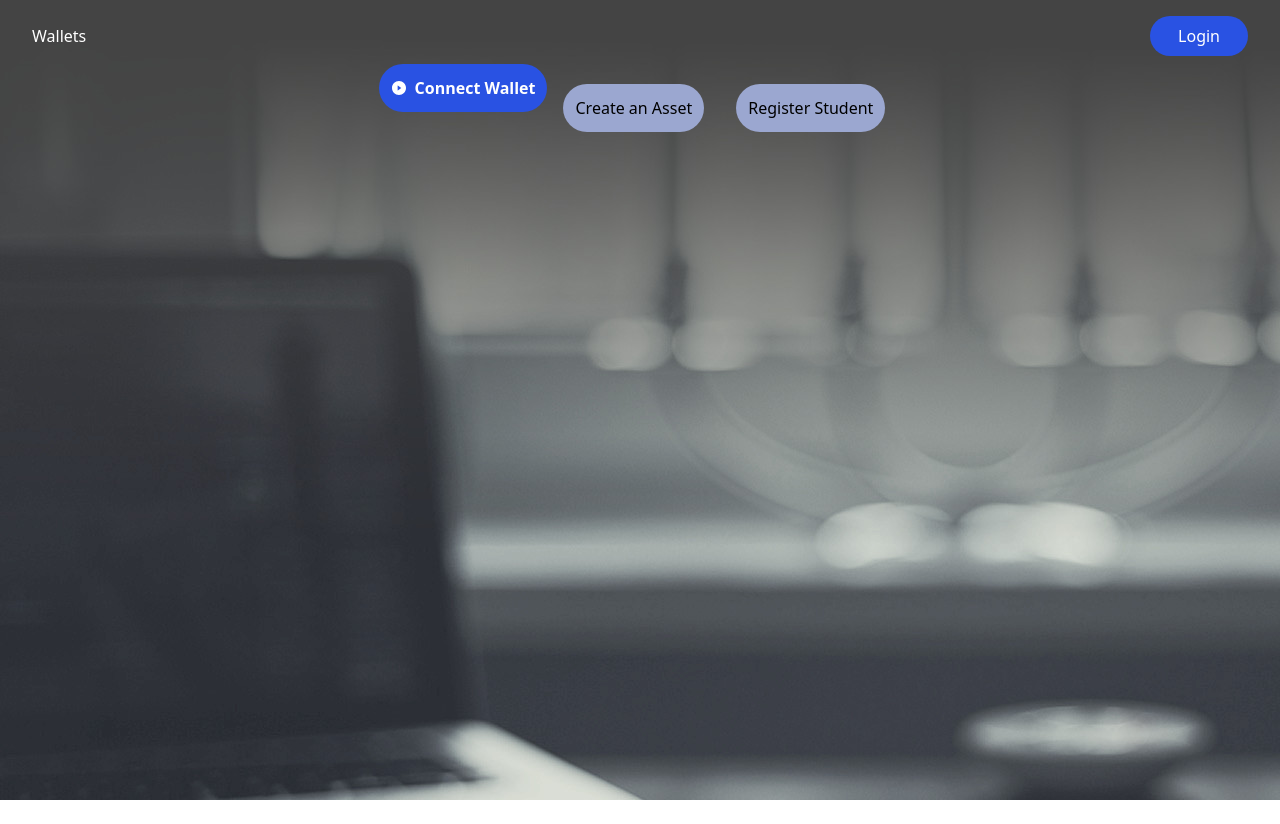
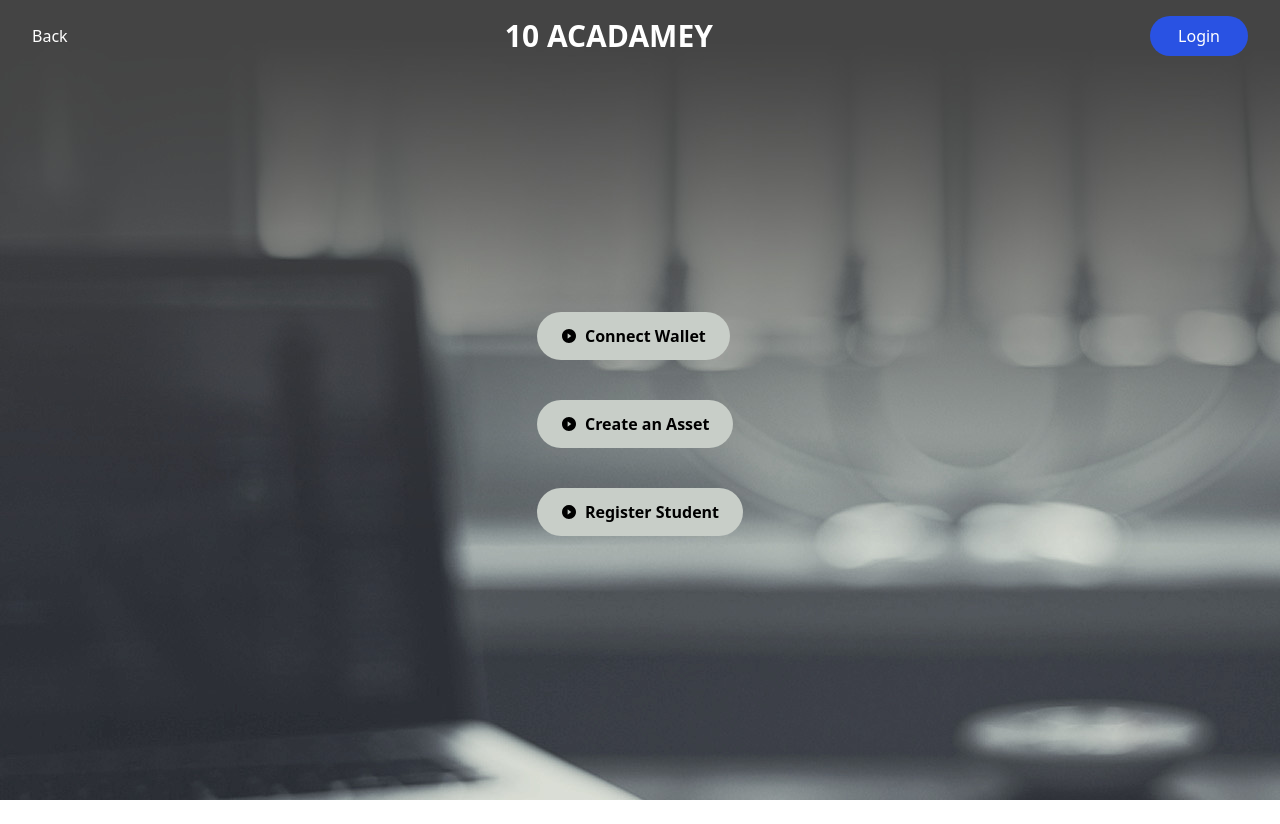
Before and after one commit to Jeremy-Tesh/algo-certificate-distribution, a Next.js app: page /admin in a window 1280 px wide. Before the commit the page ends 800 px from the top, so only its background shows below. Built offline with nearby package versions, Linux system fonts and the light colour scheme.

Commit message:
feat:connect algo signer

```diff
--- a/components/Navbar.js
+++ b/components/Navbar.js
@@ -1,6 +1,7 @@
 import React from "react";
 import { HiMenuAlt4 } from "react-icons/hi";
 import { AiOutlineClose } from "react-icons/ai";
+import  Router  from "next/router";
 
 // import logo from "../../images/logo.png";
 
@@ -17,10 +18,11 @@ const Navbar = ({children}) => {
       <div className="md:flex-[0.5] flex-initial justify-center items-center">
         {/* <img src={logo} alt="logo" className="w-32 cursor-pointer" /> */}
       </div>
-      <ul className="text-white md:flex hidden list-none flex-row justify-between items-center flex-initial">
-        {[ "Wallets"].map((item, index) => (
+      <ul onClick={()=>Router.back()} className="text-white md:flex hidden list-none flex-row justify-between items-center flex-initial">
+        {[ "Back"].map((item, index) => (
           <NavBarItem key={item + index} title={item} />
         ))}
+        <li className="text-3xl font-bold">10 ACADAMEY</li>
         <li className="bg-[#2952e3] py-2 px-7 mx-4 rounded-full cursor-pointer hover:bg-[#2546bd]">
           Login
         </li>
--- a/pages/admin.js
+++ b/pages/admin.js
@@ -20,30 +20,31 @@ console.log("account =",currentAccount)
 
 
     <button onClick={()=>{}}></button>
-    <div className="flex w-full justify-center items-center">
-<div className="flex mf:flex-row flex-col items-start justify-between  ">
+    <div className="flex w-full justify-center items-center h-full">
+<div className="flex mf:flex-row flex-col items-start justify-center h-full  ">
 
 
      {currentAccount ? <div></div> : <button
         type="button"
         onClick={ConnectAlgoSigner}
-        className="flex flex-row justify-center items-center my-5 bg-[#2952e3] p-3 rounded-full cursor-pointer hover:bg-[#2546bd]"
+        className="flex flex-row justify-center items-center  px-6 my-5 bg-[#c8cec8] p-3 rounded-full cursor-pointer hover:bg-[#2e3036] hover:text-white"
       >
-         <AiFillPlayCircle className="text-white mr-2" />
-        <p className="text-white text-base font-semibold">
+         <AiFillPlayCircle className="text-black mr-2" />
+        <p className="text-black hover:text-white  text-base font-bold">
           Connect Wallet
         </p>
         </button>
         }
 
+      <button onClick={()=>Router.push("/createAsset")} className="flex flex-row justify-center items-center font-bold my-5 bg-[#c8cec8] px-6 p-3 rounded-full cursor-pointer  hover:bg-[#2e3036] hover:text-white text-black">  <AiFillPlayCircle className="text-black mr-2" /><p>Create an Asset</p></button>
+<button onClick={()=>Router.push("/register")}   className="flex flex-row justify-center items-center font-bold my-5 bg-[#c8cec8]  px-6 p-3 rounded-full cursor-pointer hover:bg-[#2e3036] hover:text-white text-black">  <AiFillPlayCircle className="text-black mr-2" />Register Student</button>
 
 
 
   </div>
 
 <div className='flex mt-10'>
-<button onClick={()=>Router.push("/createAsset")} className="flex m-4 flex-row justify-center items-center my-5 bg-[#9ba7d0] p-3 rounded-full cursor-pointer hover:bg-[#2546bd]">Create an Asset</button>
-<button  className="flex m-4 flex-row justify-center items-center my-5 bg-[#9ba7d0] p-3 rounded-full cursor-pointer hover:bg-[#2546bd]">Register Student</button>
+
 </div>
 
 </div>
--- a/pages/createAsset.js
+++ b/pages/createAsset.js
@@ -8,7 +8,7 @@ const algosdk = require("algosdk");
 const FormStyle=({placeholder,onChange})=>(
 
 
-    <input className="mb-[20px] w-[200px] p-[10px] border-r-[5px] border-[#245EC7]" placeholder={placeholder} onChange={onChange} />
+    <input className="my-2 w-full rounded-sm p-2 outline-none bg-transparent text-white  text-lg white-glassmorphism border-b-2 border-gray-400 border-solid" placeholder={placeholder} onChange={onChange} />
 
 );
 
@@ -31,40 +31,74 @@ const CreateAsset = () => {
     const assetUrl = useRef()
     const [isLoading, setLoading] = useState(false)
 
+
+    // const kc=new algosdk.Algodv2(TOKEN,currentAccount)
+
+    // let wallets = client.listWallets().wallets;
+    // console.log(wallets)
+   const wallet = async()=>{
+    let client =   new algosdk.Kmd(TOKEN, ALGOD_SERVER, PORT)
+    let walletid = null;
+    let wallets = (await client.listWallets()).wallets;
+    // wallets.forEach(function (arrayItem) {
+    //     if( arrayItem.name === 'Admin'){
+    //         walletid = arrayItem.id;
+    //     }
+    // });
+    // console.log("Got wallet id",walletid)
+   }
+
+
+
     const createAsset = async () =>{
         // await AlgoSigner.connect();
         setLoading(true)
         let client =   new algosdk.Algodv2(TOKEN, ALGOD_SERVER, PORT)
 
+
+
         //Query Algod to get testnet suggested param
         let txParamsJS = await client.getTransactionParams().do()
+        let note=AlgoSigner.encoding.stringToByteArray(note.current)
+        let addr =currentAccount;
+        let totalIssuance=1;
+        let reserve=currentAccount;
+        let freeze= currentAccount;
+        let clawback= currentAccount;
+        let defaultFrozen= false;
+        let decimals =0;
+        let unitName=unitName.current;
+        let assetName=assetName.current;
+        let assetUrl= assetUrl.current;
+        let manager =currentAccount;
 
         try{
 
-            const txn = await new algosdk.makeAssetCreateTxnWithSuggestedParamsFromObject({
-                from: currentAccount,
-                assetName: assetName.current,
-                unitName: unitName.current,
-                total: +totalUnit.current,
-                assetURL: assetUrl.current,
-                note: AlgoSigner.encoding.stringToByteArray(note.current),
-                suggestedParams: {...txParamsJS},
-                freeze:currentAccount,
-                clawback:currentAccount,
-              });
+            const txn = await new algosdk.makeAssetCreateTxnWithSuggestedParams(addr,note,totalIssuance,decimals,defaultFrozen,manager,reserve,freeze,clawback,unitName,assetName,assetUrl,txParamsJS)
 
-            const txn_b64 = await AlgoSigner.encoding.msgpackToBase64(txn.toByte());
+              let rawSignedTxn = txn.signTxn(currentAccount)
+              let tx = await client.sendRawTransaction(rawSignedTxn).do();
+              let assetID = null;
+              const ptx = await algosdk.waitForConfirmation(client, tx.txId, 4);
+              assetID = ptx["asset-index"];
+              //Get the completed Transaction
+              console.log("Transaction " + tx.txId + " confirmed in round " + ptx["confirmed-round"]);
 
-             let signedTxs  = await AlgoSigner.signTxn([{txn: txn_b64}])
-              console.log(signedTxs)
 
-              // Get the base64 encoded signed transaction and convert it to binary
-            let binarySignedTx = await AlgoSigner.encoding.base64ToMsgpack(signedTxs[0].blob);
 
-             // Send the transaction through the SDK client
-            let id = await client.sendRawTransaction(binarySignedTx).do();
-                console.log(id)
-                setLoading(false)
+            // const txn_b64 = await AlgoSigner.encoding.msgpackToBase64(txn.toByte());
+
+            //  let signedTxs  = await AlgoSigner.signTxn([{txn: txn_b64}])
+            //   console.log(signedTxs)
+
+            //   // Get the base64 encoded signed transaction and convert it to binary
+            // let binarySignedTx = await AlgoSigner.encoding.base64ToMsgpack(signedTxs[0].blob);
+
+            //  // Send the transaction through the SDK client
+            // let id = await client.sendRawTransaction(binarySignedTx).do();
+            //     console.log(id)
+            //     setLoading(false)
+
 
         }catch(err){
             console.log(err)
@@ -74,14 +108,17 @@ const CreateAsset = () => {
 
     return(
     <div className="bg-bg-img w-screen h-screen flex items-center justify-center">
-        <div>
-            <h1>Create Asset</h1>
+        <div className="bg-black bg-opacity-30 border-r-2 p-7 w-[400px] flex flex-col items-center ">
+            <div>
+            <h1 className="text-white font-extrabold text-3xl pb-4">Create Asset</h1>
             <FormStyle onChange = {(e) => assetName.current = e.target.value} placeholder="Asset name" /><br/>
             <FormStyle onChange = {(e) => unitName.current = e.target.value} placeholder="Unit name" /><br/>
             <FormStyle onChange = {(e) => totalUnit.current = e.target.value} placeholder="Total units" /><br/>
             <FormStyle onChange = {(e) => assetUrl.current = e.target.value} placeholder="Asset url" /><br/>
             <FormStyle onChange = {(e) => note.current = e.target.value} placeholder="Enter note" /><br/>
-            <button  onClick ={createAsset}>{isLoading ? "loading...": "Sign Create Asset"}</button>
+            <button className="m-2 mt-7 text-white bg-transparent hover:bg-white-500 text-white-700 font-semibold hover:text-blue-400 py-2 px-4 border border-white-500 hover:border-blue-300 rounded" onClick ={wallet}>{isLoading ? "loading...": "Sign Create Asset"}</button>
+            </div>
+
         </div>
     </div>
     )
--- a/pages/register.js
+++ b/pages/register.js
@@ -10,8 +10,8 @@ const Input=({placeholder,name,type})=>{
 
 function Register() {
   return (
-    <div>
-        <div className="flex flex-1 justify-start items-start flex-col mf:mr-10">
+    <div className='h-screen w-screen bg-bg-img flex items-center justify-center  '>
+        <div className="flex justify-center items-center flex-col bg-black bg-opacity-30 border-r-2 p-7">
     <h1 className="text-3xl sm:text-5xl text-white text-gradient py-1">
       Register <br /> Student
     </h1>
@@ -19,9 +19,9 @@ function Register() {
 
 <div className="p-5 sm:w-96 w-full flex flex-col justify-start items-center blue-glassmorphism">
 
-  <Input placeholder="Employee Name"  name="employeeName" type="text"  />
-  <Input placeholder="Address" name="address"  type="text"  />
-  <Input placeholder="Range" name="allowedRange" type="number"  />
+  <Input placeholder="Student Name"  name="studentName" type="text"  />
+  <Input placeholder="Email" name="email"  type="email"  />
+
 
 
   <div className="h-[1px] w-full bg-gray-400 my-2" />
@@ -32,7 +32,7 @@ function Register() {
       <button
         type="button"
         onClick={()=>{}}
-        className="text-white w-full mt-2 border-[1px] p-2 border-[#3d4f7c] hover:bg-[#3d4f7c] rounded-full cursor-pointer"
+        className="text-white font-bold w-full mt-2 border-[1px] p-2 border-[#3d4f7c] hover:bg-[#3d4f7c] rounded-full cursor-pointer"
       >
        Register
       </button>
--- a/provider/context.js
+++ b/provider/context.js
@@ -70,6 +70,7 @@ export const AlgoProvider =({children}) => {
                     ledger: 'TestNet'
                   })
                   if(account.length){
+                    console.log(account)
                     console.log(account[0].address)
                     const addr = account[0].address
                     setCurrentAccount(addr)
```
